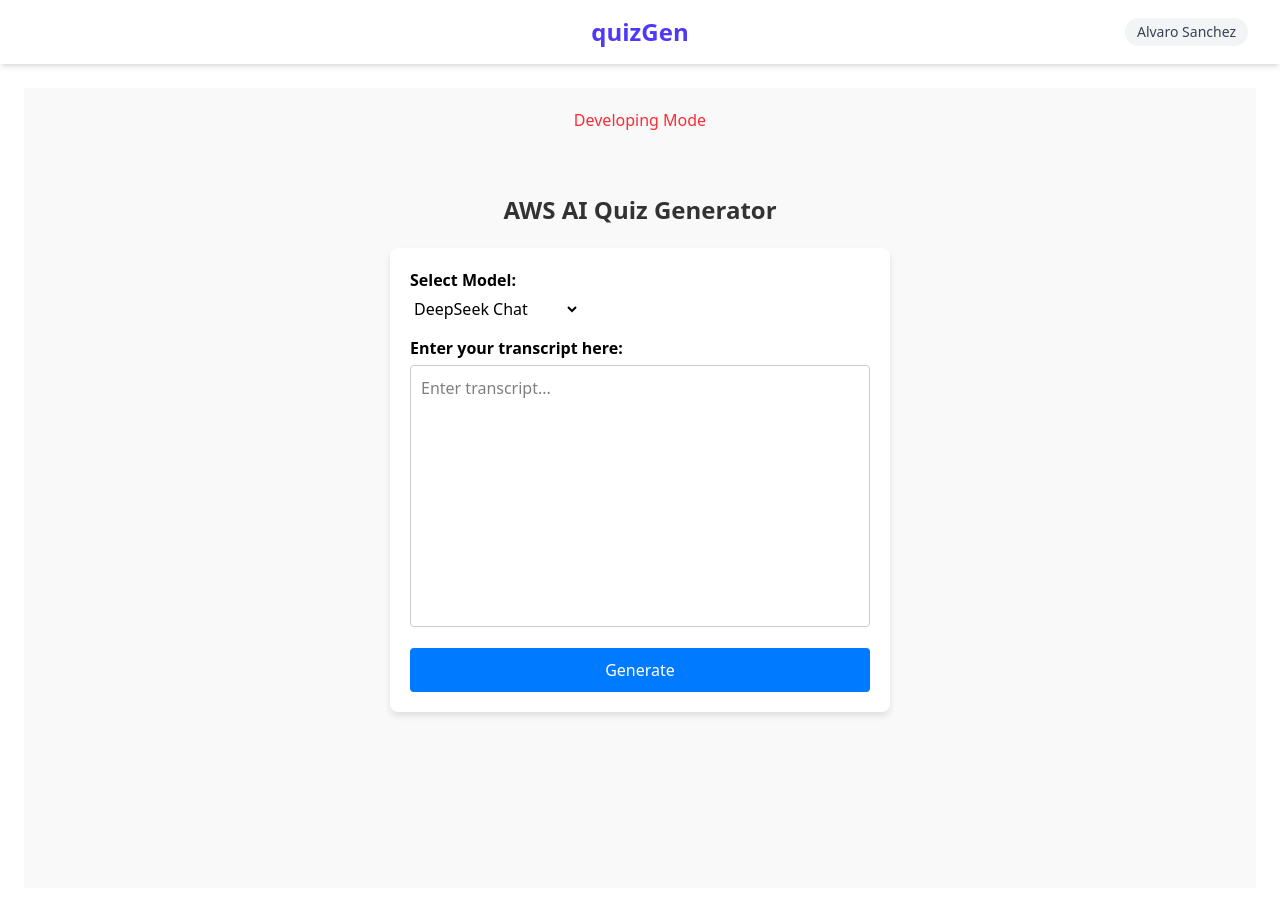
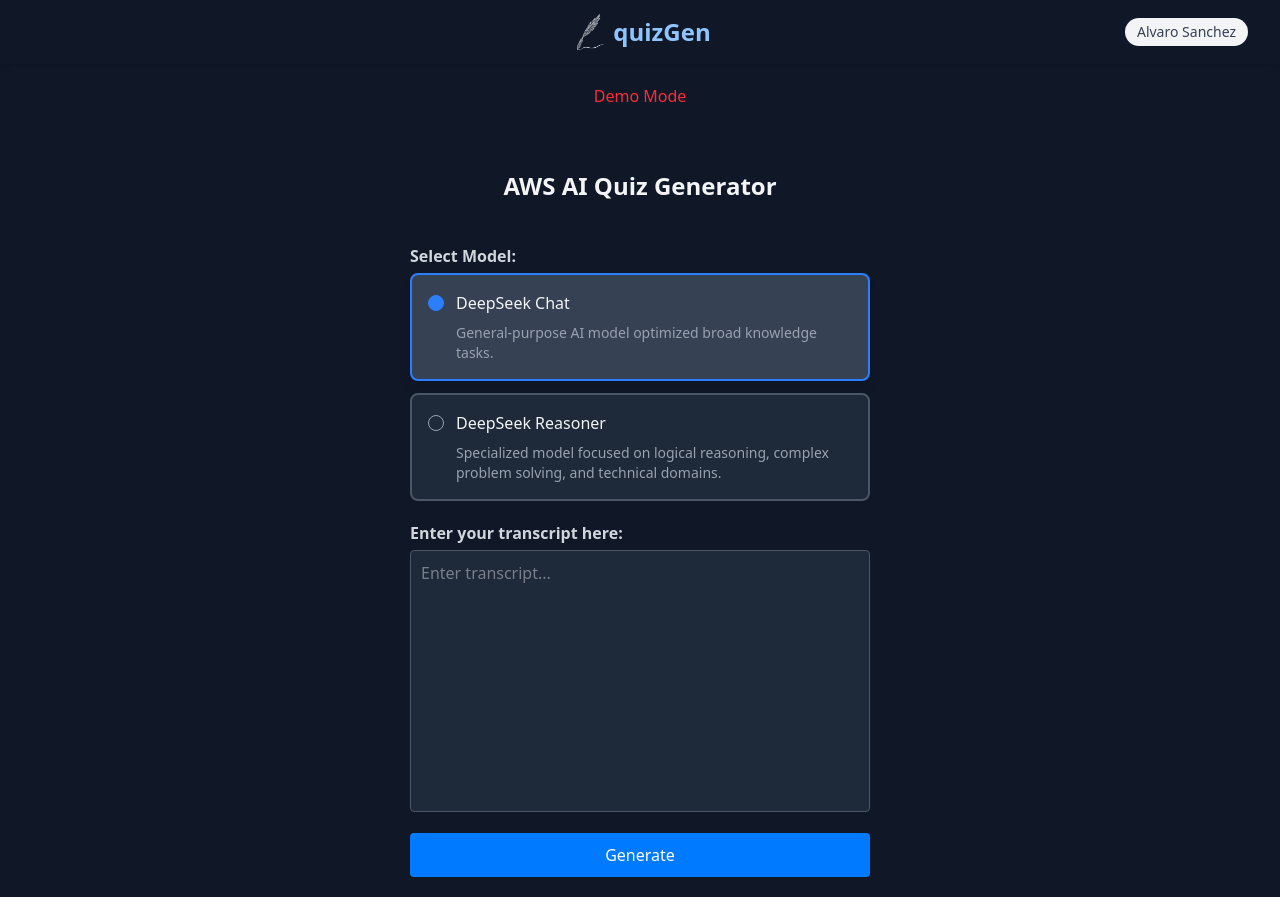
Before and after one commit to justsanchez/quizGen, a React (Vite) app: page /QuizPage in a window 1280 px wide. Built offline with nearby package versions, Linux system fonts and the light colour scheme; no server answers.

Commit message:
added landing page styling except for quiz sections (quiz and study notes) and added image on nav logo

```diff
--- a/src/components/App.jsx
+++ b/src/components/App.jsx
@@ -5,14 +5,16 @@
 
 export default function App() {
   return (
-    <>
-      <Navbar />
-      <div className="p-6">
-        <Routes>
-          <Route path="/" element={<LandingPage />} />
-          <Route path="/QuizPage" element={<QuizPage />} />
-        </Routes>
+
+      <div className="w-screen min-h-screen flex flex-col bg-gray-900">
+        <Navbar />
+        <main className="flex-1 w-full p-0 m-0 ">
+          <Routes>
+            <Route path="/" element={<LandingPage />} />
+            <Route path="/QuizPage" element={<QuizPage />} />
+          </Routes>
+        </main>
       </div>
-    </>
+
   );
 }
--- a/src/components/LandingPage.jsx
+++ b/src/components/LandingPage.jsx
@@ -1,17 +1,21 @@
 import React from "react";
 import { Link } from "react-router-dom";
 
-const LandingSection = () => {
+const LandingPage = () => {
   return (
-    <>
-      <div className="relative isolate overflow-hidden bg-white px-6 pt-16 shadow-2xl sm:rounded-3xl sm:px-16 md:pt-24 lg:flex lg:gap-x-20 lg:px-24 lg:pt-0">
-        {/* SVG Background */}
+<div className="relative isolate overflow-hidden bg-gray-900 px-6 py-16 sm:px-16 md:py-32 min-h-screen">
       <svg
         viewBox="0 0 1024 1024"
-          className="absolute top-1/2 left-1/2 -z-10 h-[64rem] w-[64rem] -translate-y-1/2 [mask-image:radial-gradient(closest-side,white,transparent)] sm:left-full sm:-ml-80 lg:left-1/2 lg:ml-0 lg:-translate-x-1/2 lg:translate-y-0"
+        className="absolute right-0 top-1/2 -z-10 h-[64rem] w-[64rem] -translate-y-1/2 [mask-image:radial-gradient(closest-side,white,transparent)] lg:left-auto lg:right-1/2 lg:-mr-80"
         aria-hidden="true"
       >
-          <circle cx="512" cy="512" r="512" fill="url(#gradient)" fillOpacity="0.7" />
+        <circle
+          cx="512"
+          cy="512"
+          r="512"
+          fill="url(#gradient)"
+          fillOpacity="0.3"
+        />
         <defs>
           <radialGradient id="gradient">
             <stop stopColor="#1E3A8A" />
@@ -20,30 +24,89 @@
         </defs>
       </svg>
 
-        {/* Content */}
-        <div className="mx-auto max-w-md text-center lg:mx-0 lg:flex-auto lg:py-32 lg:text-left">
-          <h2 className="text-3xl font-semibold tracking-tight text-gray-900 sm:text-4xl">
-            Boost your productivity. Start using our app today.
-          </h2>
-          <p className="mt-6 text-lg text-gray-600">
-            Ac euismod vel sit maecenas id pellentesque eu sed consectetur.
-            Malesuada adipiscing sagittis vel nulla.
+      <div className="mx-auto max-w-7xl px-4 w-full">
+        <div className="lg:grid lg:grid-cols-12 lg:gap-12">
+          {/* Text Content */}
+          <div className="lg:col-span-7">
+            <h1 className="text-4xl font-bold tracking-tight text-gray-100 sm:text-5xl md:text-6xl">
+              Enhance Your Study Sessions with <strong className="text-blue-300">quizGen</strong>
+            </h1>
+            <p className="mt-6 text-lg text-gray-300 max-w-2xl">
+              Quizzing yourself is one of the most effective study techniques,
+              reinforcing knowledge through&nbsp;
+              <strong className="text-blue-400">active recall</strong>. This
+              process helps you identify gaps in understanding, strengthen
+              memory retention, and improve long-term learning.
             </p>
-          <div className="mt-10 flex items-center justify-center gap-x-6 lg:justify-start">
-            <button className="rounded-md bg-blue-600 px-3.5 py-2.5 text-sm font-semibold text-white shadow hover:bg-blue-700 focus-visible:outline focus-visible:outline-blue-600">
-              Get started
-            </button>
+
+            {/* <div className="mt-10 flex flex-col sm:flex-row gap-6 max-w-md">
               <Link
                 to="/QuizPage"
-              className="text-sm font-semibold text-gray-900 hover:text-blue-600"
+                className="flex-1 rounded-lg bg-blue-600 px-6 py-4 text-center text-lg font-semibold text-white shadow-lg hover:bg-blue-500 transition-colors"
               >
-              Quiz Page <span aria-hidden="true">→</span>
+                Generate Quiz Now
+              </Link>
+
+              <Link
+                to="/learn-more"
+                className="flex-1 rounded-lg border-2 border-blue-400 px-6 py-4 text-center text-lg font-semibold text-blue-400 hover:bg-gray-800 transition-colors"
+              >
+                How It Works
+              </Link>
+            </div> */}
+          </div>
+
+          {/* Generate Box */}
+          <div className="mt-16 lg:col-span-5 lg:mt-0">
+            <div className="relative rounded-2xl bg-gray-800 p-8 shadow-xl ring-1 ring-gray-700/50">
+              <div className="absolute -top-12 left-1/2 transform -translate-x-1/2">
+                <div className="flex h-24 w-24 items-center justify-center rounded-full bg-blue-600 text-white shadow-lg">
+                  <span className="text-2xl font-bold">⚡</span>
+                </div>
+              </div>
+
+              <h3 className="text-center text-2xl font-bold text-gray-100 mt-6">
+                Quick Start
+              </h3>
+              <p className="mt-4 text-center text-gray-400">
+                Paste your study material and get instant quizzes
+              </p>
+
+              <div className="mt-8 space-y-4">
+                <div className="flex items-center">
+                  <div className="flex h-10 w-10 items-center justify-center rounded-full bg-blue-900/50 text-blue-400">
+                    1
+                  </div>
+                  <p className="ml-4 text-gray-300">Copy your notes/textbook</p>
+                </div>
+
+                <div className="flex items-center">
+                  <div className="flex h-10 w-10 items-center justify-center rounded-full bg-blue-900/50 text-blue-400">
+                    2
+                  </div>
+                  <p className="ml-4 text-gray-300">Paste into our generator</p>
+                </div>
+
+                <div className="flex items-center">
+                  <div className="flex h-10 w-10 items-center justify-center rounded-full bg-blue-900/50 text-blue-400">
+                    3
+                  </div>
+                  <p className="ml-4 text-gray-300">Get personalized quizzes</p>
+                </div>
+              </div>
+
+              <Link
+                to="/QuizPage"
+                className="mt-8 block w-full rounded-md bg-blue-600 px-4 py-3 text-center font-medium text-white shadow hover:bg-blue-500 transition-colors"
+              >
+                Generate Now
               </Link>
             </div>
           </div>
         </div>
-    </>
+      </div>
+    </div>
   );
 };
 
-export default LandingSection;
+export default LandingPage;
--- a/src/components/NavBar.jsx
+++ b/src/components/NavBar.jsx
@@ -1,10 +1,11 @@
-import React, { useState } from 'react';
-import { Link } from 'react-router-dom';
-import QuizPage from './QuizAndNotesPage.jsx'
+import React, { useState } from "react";
+import { Link } from "react-router-dom";
+import QuizPage from "./QuizAndNotesPage.jsx";
+import logo from "../assets/CartoonPenHeadFeather.png";
 
 const Navbar = () => {
   const [isMenuOpen, setIsMenuOpen] = useState(false);
-  const [username] = useState('Alvaro Sanchez');
+  const [username] = useState("Alvaro Sanchez");
 
   return (
     <nav className=" w-full bg-accent-light shadow-md z-50">
@@ -16,16 +17,34 @@
               onClick={() => setIsMenuOpen(!isMenuOpen)}
               className="p-2 rounded-md text-primary hover:text-primary-light focus:outline-none"
             >
-              <svg className="h-6 w-6" fill="none" viewBox="0 0 24 24" stroke="currentColor">
-                <path strokeLinecap="round" strokeLinejoin="round" strokeWidth={2} d="M4 6h16M4 12h16M4 18h16" />
+              <svg
+                className="h-6 w-6"
+                fill="none"
+                viewBox="0 0 24 24"
+                stroke="currentColor"
+              >
+                <path
+                  strokeLinecap="round"
+                  strokeLinejoin="round"
+                  strokeWidth={2}
+                  d="M4 6h16M4 12h16M4 18h16"
+                />
               </svg>
             </button>
           </div>
 
           {/* Center Section - Title (Always centered) */}
-          <div className="absolute left-1/2 transform -translate-x-1/2">
-            <Link to="/" className="text-2xl font-bold text-indigo-600 hover:text-indigo-700 transition-colors">
-              quizGen
+          <div className="absolute left-1/2 transform -translate-x-1/2 flex items-center space-x-2">
+            <Link
+              to="/"
+              className="flex items-center space-x-1 text-2xl font-bold text-blue-300 hover:text-blue-400 transition-colors"
+            >
+              <img
+                src={logo}
+                alt="Logo"
+                className="w-10 h-10 object-contain invert"
+              />
+              <span>quizGen</span>
             </Link>
           </div>
 
--- a/src/components/QuizAndNotesPage.jsx
+++ b/src/components/QuizAndNotesPage.jsx
@@ -22,6 +22,21 @@
   const [selectedMode, setSelectedMode] = useState("learning"); // New model selection state
 
   const [activeTab, setActiveTab] = useState("quiz"); // New state for tab management
+
+  const modelOptions = [
+    {
+      id: "deepseek-chat",
+      name: "DeepSeek Chat",
+      description: "General-purpose AI model optimized broad knowledge tasks.",
+    },
+    {
+      id: "deepseek-reasoner",
+      name: "DeepSeek Reasoner",
+      description:
+        "Specialized model focused on logical reasoning, complex problem solving, and technical domains.",
+    },
+    // Add more models as needed
+  ];
 
   const invokeQuizModel = async (input) => {
     // todo: clean this up
@@ -324,30 +339,51 @@
   return (
     <div className="quizPage-container">
       <>
-        {isDeveloping && <h1 className="text-red-500 pt-5">Developing Mode</h1>}
+        {isDeveloping && <h1 className="text-red-500 pt-5">Demo Mode</h1>}
       </>
 
       {!response && (
         <>
-          <h2 className="quizPage-title pt-15">AWS AI Quiz Generator</h2>
+          <h2 className="quizPage-title text-gray-100 pt-15">
+            AWS AI Quiz Generator
+          </h2>
 
-          <form onSubmit={handleSubmit} className="quizPage-form">
-            <div className="form-group">
+          <form onSubmit={handleSubmit} className="quizPage-form border-none">
+            <div className="form-group text-gray-300">
               <label htmlFor="model">Select Model:</label>
-              <select
-                id="model"
-                value={selectedModel}
-                onChange={(e) => setSelectedModel(e.target.value)}
-                className="model-select"
-              >
-                <option value="deepseek-chat">DeepSeek Chat</option>
-                <option value="deepseek-reasoner">DeepSeek Reasoner</option>
-                {/* From AWS maybe */}
-                {/* <option value="claude-3.5-sonnet">Claude 3.5 Sonnet</option> */}
-              </select>
+
+              <div className="grid gap-3">
+                {modelOptions.map((model) => (
+                  <div
+                    key={model.id}
+                    onClick={() => setSelectedModel(model.id)}
+                    className={`p-4 rounded-lg border-2 cursor-pointer transition-all duration-200 ${
+                      selectedModel === model.id
+                        ? "border-blue-500 bg-gray-700 shadow-lg"
+                        : "border-gray-600 hover:border-gray-500 bg-gray-800 hover:bg-gray-750"
+                    }`}
+                  >
+                    <div className="flex items-center">
+                      <div
+                        className={`h-4 w-4 rounded-full border mr-3 ${
+                          selectedModel === model.id
+                            ? "bg-blue-500 border-blue-500"
+                            : "bg-transparent border-gray-400"
+                        }`}
+                      />
+                      <h3 className="font-medium text-gray-100">
+                        {model.name}
+                      </h3>
+                    </div>
+                    <p className="text-sm text-gray-400 mt-2 pl-7">
+                      {model.description}
+                    </p>
+                  </div>
+                ))}
+              </div>
             </div>
 
-            <div className="form-group">
+            <div className="form-group text-gray-300 mt-5">
               <label htmlFor="input">Enter your transcript here:</label>
               <textarea
                 id="input"
@@ -356,6 +392,7 @@
                 placeholder="Enter transcript..."
                 rows={10}
                 required
+                className="bg-gray-800 border border-gray-600 focus:outline-none"
               />
             </div>
 
--- a/src/styles/QuizAndNotesPage.css
+++ b/src/styles/QuizAndNotesPage.css
@@ -3,23 +3,24 @@
     display: flex;
     flex-direction: column;
     align-items: center;
-    background-color: #f9f9f9;
-    min-height: 100vh;
+
+    padding: 0;
+    margin: 0;
+    width: 100%;
+
   }
 
 
   .quizPage-title {
     font-size: 24px;
     font-weight: bold;
-    color: #333;
     margin-bottom: 20px;
   }
 
   .quizPage-form {
-    background: white;
+
     padding: 20px;
     border-radius: 8px;
-    box-shadow: 0px 4px 6px rgba(0, 0, 0, 0.1);
     width: 100%;
     max-width: 500px;
   }
@@ -37,7 +38,7 @@
   textarea {
     width: 100%;
     padding: 10px;
-    border: 1px solid #ccc;
+
     border-radius: 4px;
     font-size: 16px;
     resize: none;
```
Also changed, not shown: src/assets/CartoonPenHeadFeather.png (added), src/styles/Main.css (added). Lines whose indentation alone changed are shown as unchanged.
